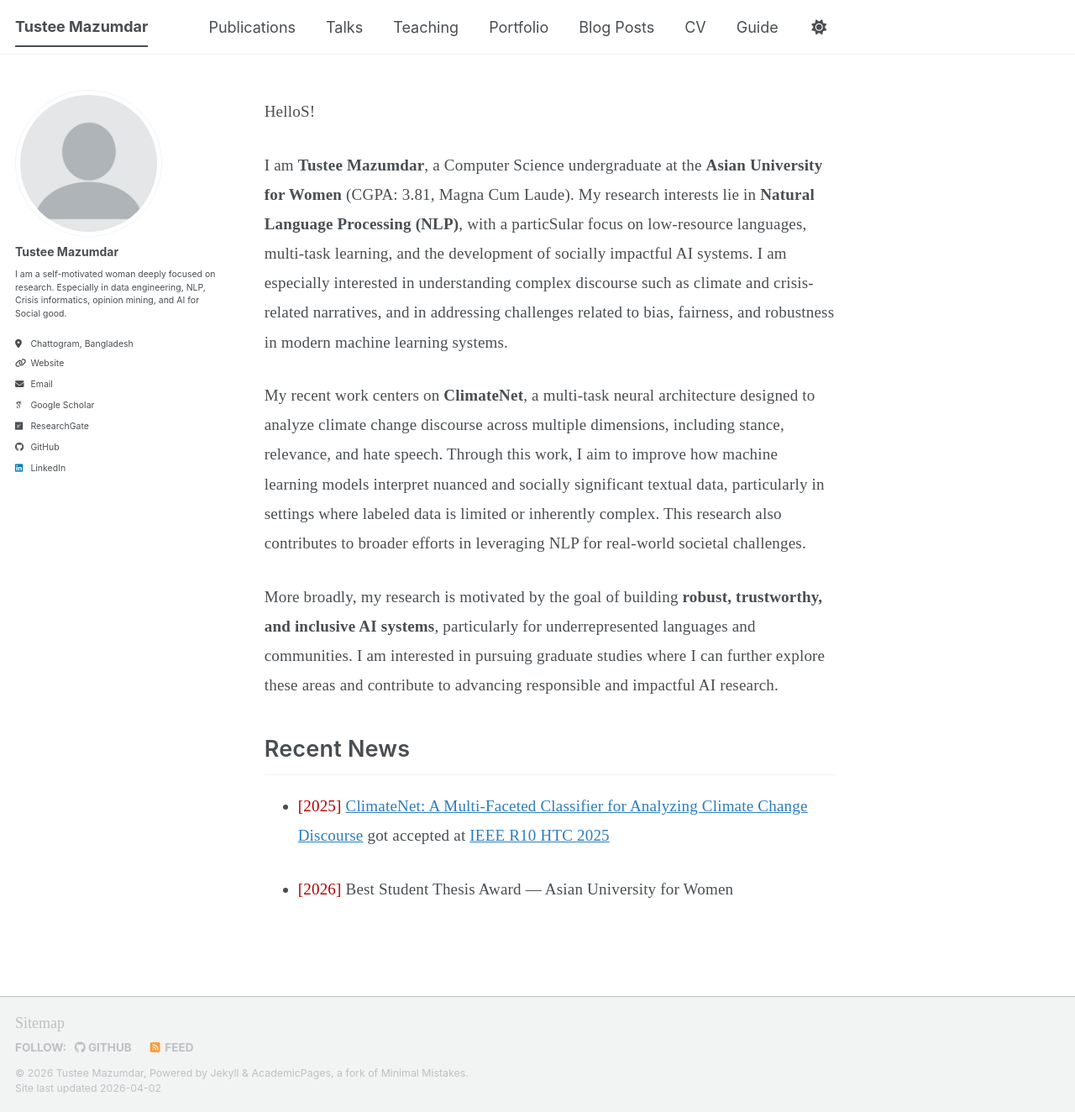
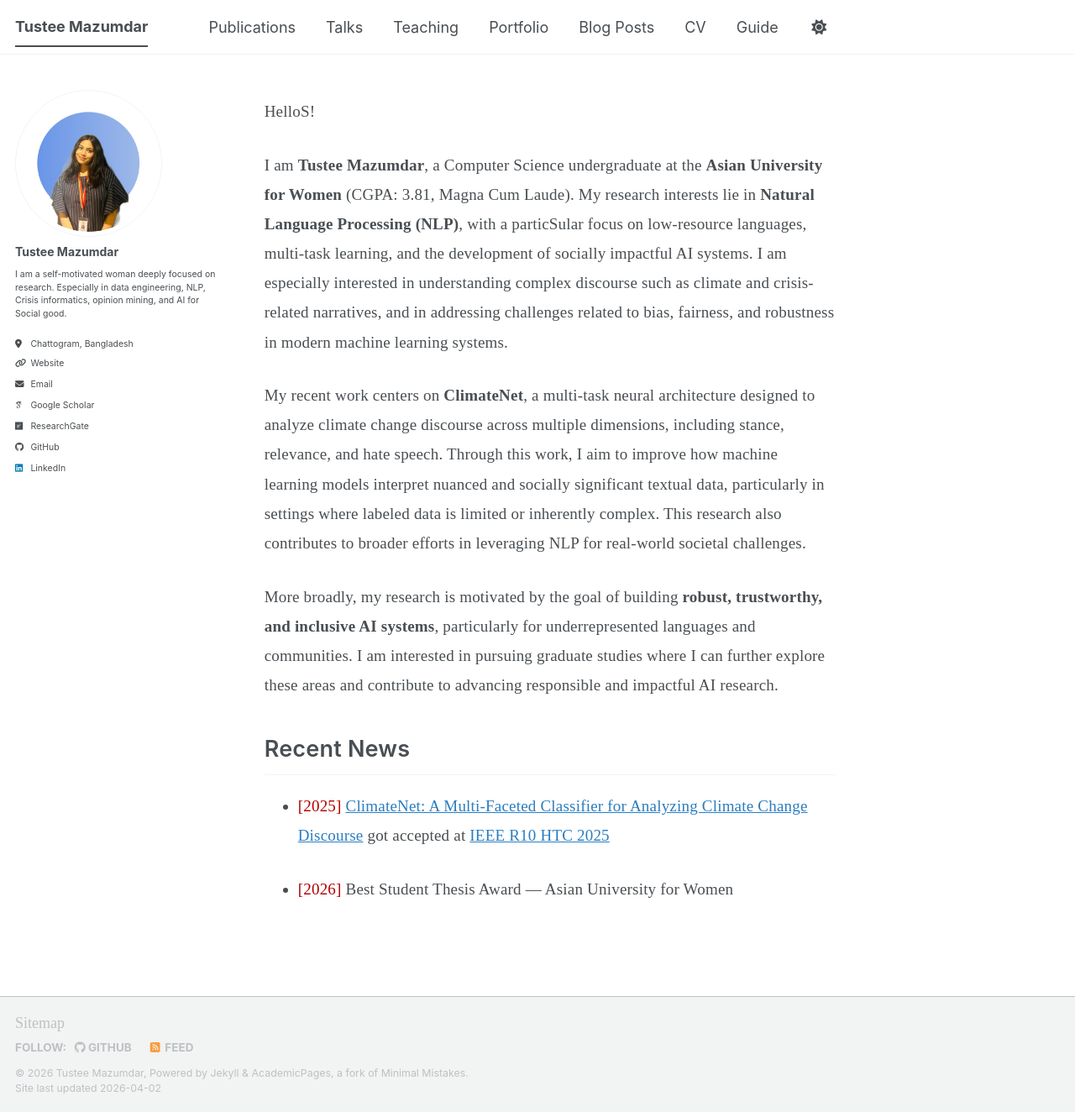
Before and after one commit to TusteeMazumdar/TusteeMazumdar.github.io, a Jekyll site: the page built from _pages/about.md, in a window 1280 px wide and 1324 px high. Shown: the whole window at 84% size. Built offline with Jekyll 4.4.1, drawn with Linux system fonts in a browser that asks for light colours; some web fonts are replaced; a script bundle is joined from its source files by our own code; library files that are not in the unit come from our copies.

Commit message:
Update _config.yml

```diff
--- a/_config.yml
+++ b/_config.yml
@@ -15,7 +15,7 @@ repository: "TusteeMazumdar/TusteeMazumdar.github.io"
 
 # Author Sidebar
 author:
-  avatar: "profile.png"
+  avatar: "Prof_pic.jpg"
   name: "Tustee Mazumdar"
   pronouns: ""
   bio: "I am a self-motivated woman deeply focused on research. Especially in data engineering, NLP, Crisis informatics, opinion mining, and AI for Social good."
```
